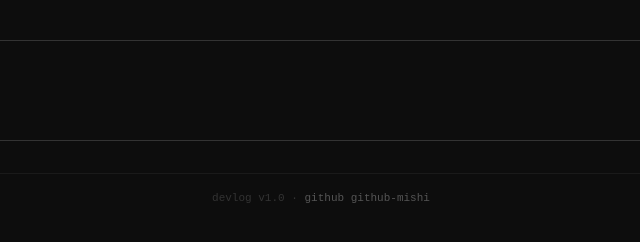
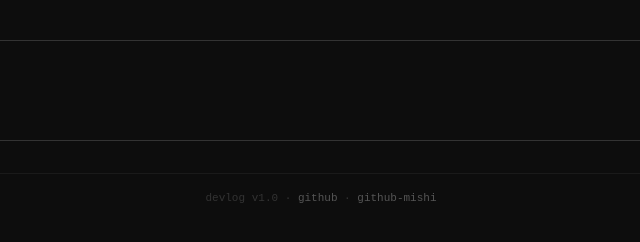
Before and after one commit to anshrjpt/DEV-LOG, a plain HTML site: page reports/report.html in a window 1280 px wide. Shown: the full height of the page, 319-959 px from the left. Drawn offline with Linux system fonts and the light colour scheme.

```diff
--- a/reports/report.html
+++ b/reports/report.html
@@ -67,6 +67,7 @@
 
     <div class="ftr">
       devlog v1.0 &middot; <a href="https://github.com/anshrjpt/DEV-LOG">github</a>
+        &middot;
      <a href="https://github.com/mishika-agarwal-1111">github-mishi</a>
     </div>
 
```
